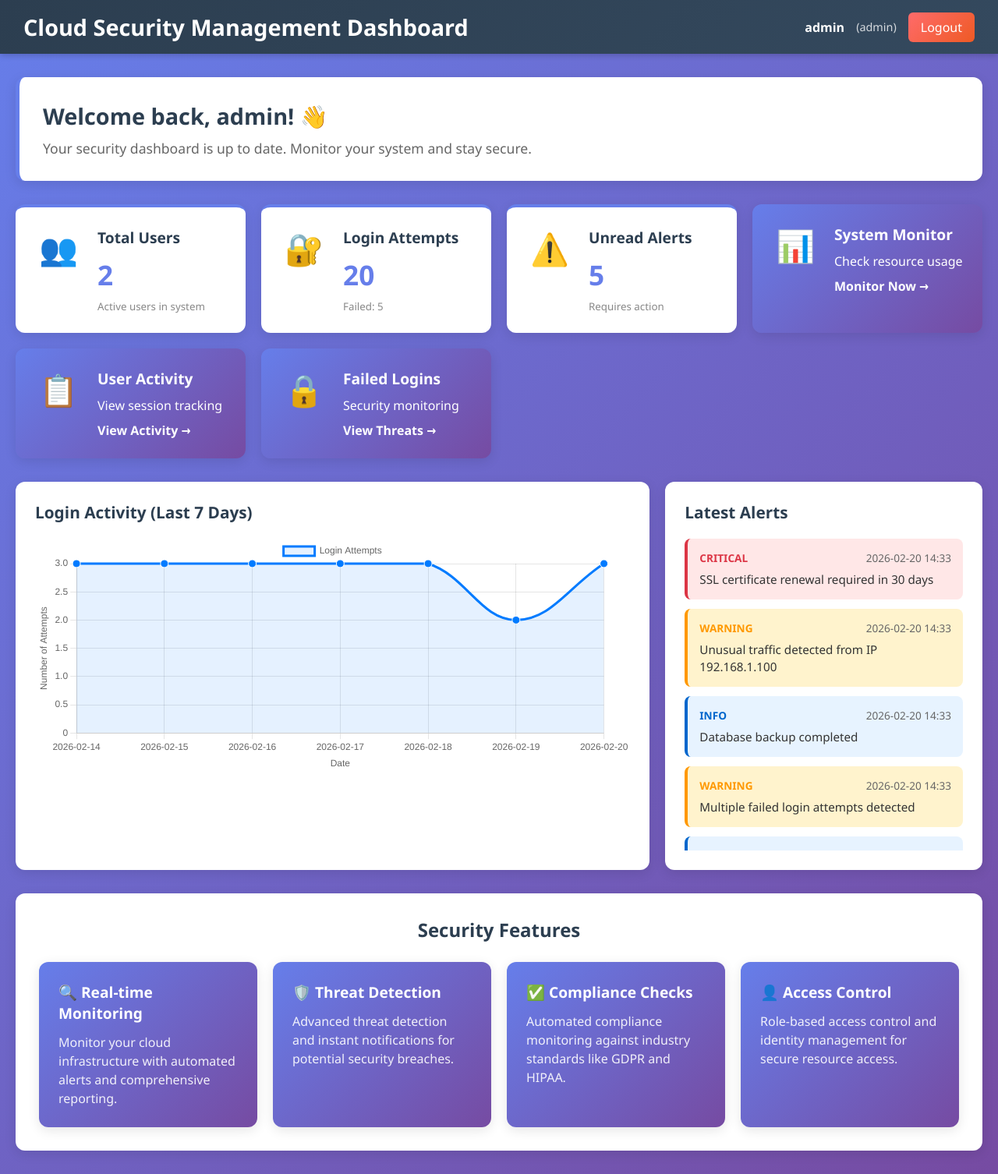
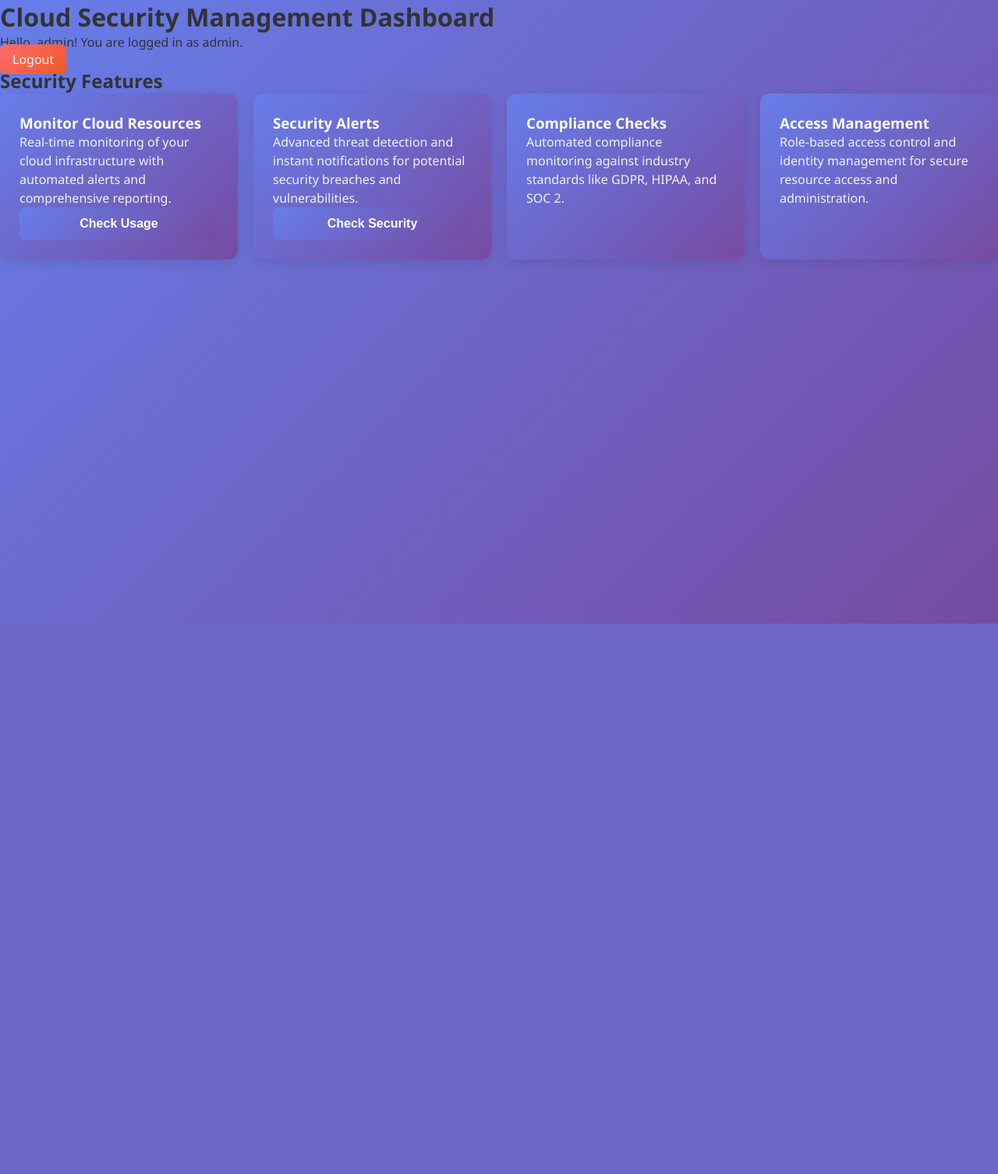
Before and after one commit to sakshi11maurya/major_project, a Flask app: page / in a window 1280 px wide. Shown: the whole page at 78% size. After the commit the page ends 800 px from the top, so only its background shows below. Run offline with Flask 3, Linux system fonts and the light colour scheme; a user stored in the database is signed in.

Commit message:
Accepted teammate main branch changes

```diff
--- a/app.py
+++ b/app.py
@@ -1,11 +1,8 @@
 from flask import Flask, render_template, redirect, url_for, flash, request
 from flask_login import LoginManager, login_user, logout_user, login_required, current_user
 from werkzeug.security import check_password_hash
-import psutil
 from config import Config
-from models import db, User, LoginAttempt, Alert, UserActivity, FailedLoginAttempt
-from datetime import datetime, timedelta
-from sqlalchemy import func
+from models import db, User, Alert
 
 app = Flask(__name__)
 app.config.from_object(Config)
@@ -22,135 +19,24 @@ def load_user(user_id):
 @app.route('/')
 @login_required
 def dashboard():
-    # Get dashboard statistics
-    total_users = User.query.count()
-    total_login_attempts = LoginAttempt.query.count()
-    failed_attempts = LoginAttempt.query.filter_by(success=False).count()
-    alerts = Alert.query.order_by(Alert.created_at.desc()).limit(5).all()
-    unread_alerts = Alert.query.filter_by(is_read=False).count()
-
-    # Get activity data for last 7 days
-    last_7_days = datetime.utcnow() - timedelta(days=7)
-    daily_logins = db.session.query(
-        func.date(LoginAttempt.timestamp).label('date'),
-        func.count(LoginAttempt.id).label('count')
-    ).filter(LoginAttempt.timestamp >= last_7_days).group_by(
-        func.date(LoginAttempt.timestamp)
-    ).all()
-
-    # Format data for chart
-    chart_labels = [str(item[0]) for item in daily_logins]
-    chart_data = [item[1] for item in daily_logins]
-
-    return render_template('dashboard.html',
-                         user=current_user,
-                         total_users=total_users,
-                         total_login_attempts=total_login_attempts,
-                         failed_attempts=failed_attempts,
-                         unread_alerts=unread_alerts,
-                         alerts=alerts,
-                         chart_labels=chart_labels,
-                         chart_data=chart_data)
+    return render_template('dashboard.html', user=current_user)
 
 @app.route('/login', methods=['GET', 'POST'])
 def login():
     if request.method == 'POST':
         username = request.form.get('username')
         password = request.form.get('password')
-        ip_address = request.remote_addr
-        user_agent = request.headers.get('User-Agent', '')
-
         user = User.query.filter_by(username=username).first()
-
-        # Check if account is locked
-        if user and user.is_account_locked():
-            remaining_time = (user.locked_until - datetime.utcnow()).total_seconds() / 60
-            flash(f'Account locked due to multiple failed login attempts. Try again in {int(remaining_time)} minutes.', 'error')
-            return render_template('login.html')
-
-        # Check failed attempts in last hour
-        one_hour_ago = datetime.utcnow() - timedelta(hours=1)
-        failed_attempts = FailedLoginAttempt.query.filter(
-            FailedLoginAttempt.username == username,
-            FailedLoginAttempt.timestamp >= one_hour_ago
-        ).count()
-
-        # Track login attempt
-        attempt = LoginAttempt(
-            username=username,
-            success=False,
-            ip_address=ip_address
-        )
-
         if user and user.check_password(password):
-            # Successful login
-            attempt.success = True
-            db.session.add(attempt)
-            db.session.commit()
-
-            # Clear failed attempts on successful login
-            FailedLoginAttempt.query.filter_by(username=username).delete()
-            db.session.commit()
-
-            # Create user activity record
-            activity = UserActivity(
-                user_id=user.id,
-                username=user.username,
-                login_time=datetime.utcnow(),
-                ip_address=ip_address
-            )
-            db.session.add(activity)
-            db.session.commit()
-
             login_user(user)
             return redirect(url_for('dashboard'))
         else:
-            # Failed login
-            failed_attempt = FailedLoginAttempt(
-                username=username,
-                ip_address=ip_address,
-                user_agent=user_agent,
-                password_entered=password
-            )
-            db.session.add(failed_attempt)
-            db.session.add(attempt)
-            db.session.commit()
-
-            # Check if we need to lock the account
-            if failed_attempts >= 3:
-                if user:
-                    user.is_locked = True
-                    user.locked_until = datetime.utcnow() + timedelta(minutes=30)
-                    db.session.commit()
-
-                    # Create security alert
-                    alert = Alert(
-                        message=f'Account "{username}" locked after 4+ failed login attempts from IP {ip_address}',
-                        level='critical'
-                    )
-                    db.session.add(alert)
-                    db.session.commit()
-
-                flash('Account locked due to multiple failed login attempts. Please try again in 30 minutes.', 'error')
-            else:
-                remaining_attempts = 3 - failed_attempts
-                flash(f'Invalid username or password. {remaining_attempts} attempts remaining before account lock.', 'error')
-
+            flash('Invalid username or password')
     return render_template('login.html')
 
 @app.route('/logout')
 @login_required
 def logout():
-    # Update user activity with logout time
-    activity = UserActivity.query.filter_by(
-        user_id=current_user.id,
-        logout_time=None
-    ).order_by(UserActivity.login_time.desc()).first()
-
-    if activity:
-        activity.logout_time = datetime.utcnow()
-        db.session.commit()
-
     logout_user()
     return redirect(url_for('login'))
 
@@ -158,84 +44,47 @@ def logout():
 @app.route('/monitor')
 @login_required
 def monitor():
+    import psutil
     cpu = psutil.cpu_percent()
     ram = psutil.virtual_memory().percent
-    disk = psutil.disk_usage('C:\\').percent
+    disk = psutil.disk_usage('/').percent
     return render_template('monitor.html', cpu=cpu, ram=ram, disk=disk)
 
+@app.route('/admin')
+@login_required
+def admin_panel():
+    if current_user.role != 'admin':
+        flash("Access Denied! Admins only.")
+        return redirect(url_for('dashboard'))
+    return render_template('admin.html')
 
-@app.route('/activity')
+@app.route('/generate_alert')
 @login_required
-def activity():
-    page = request.args.get('page', 1, type=int)
-    per_page = 20
+def generate_alert():
 
-    # Admin sees all activities, users see only their own
-    if current_user.role == 'admin':
-        activities = UserActivity.query.order_by(
-            UserActivity.login_time.desc()
-        ).paginate(page=page, per_page=per_page)
-        total_active_sessions = UserActivity.query.filter_by(logout_time=None).count()
-        total_users_active = db.session.query(
-            func.count(func.distinct(UserActivity.user_id))
-        ).filter(UserActivity.logout_time == None).scalar()
-    else:
-        activities = UserActivity.query.filter_by(
-            user_id=current_user.id
-        ).order_by(
-            UserActivity.login_time.desc()
-        ).paginate(page=page, per_page=per_page)
-        total_active_sessions = UserActivity.query.filter_by(
-            user_id=current_user.id,
-            logout_time=None
-        ).count()
-        total_users_active = 1 if total_active_sessions > 0 else 0
-
-    return render_template('activity.html',
-                         user=current_user,
-                         activities=activities,
-                         total_active_sessions=total_active_sessions,
-                         total_users_active=total_users_active)
-
-
-@app.route('/failed-logins')
-@login_required
-def failed_logins():
-    # Only admins can view failed login attempts
     if current_user.role != 'admin':
-        flash('Access denied. Admin only.', 'error')
+        flash("Only Admin can generate alerts!")
         return redirect(url_for('dashboard'))
 
-    page = request.args.get('page', 1, type=int)
-    per_page = 20
+    import psutil
+    cpu = psutil.cpu_percent()
 
-    # Get failed login attempts from last 24 hours
-    last_24_hours = datetime.utcnow() - timedelta(hours=24)
-    failed_logins = FailedLoginAttempt.query.filter(
-        FailedLoginAttempt.timestamp >= last_24_hours
-    ).order_by(
-        FailedLoginAttempt.timestamp.desc()
-    ).paginate(page=page, per_page=per_page)
+    if cpu > 0:
+        new_alert = Alert(
+            message="High CPU Usage Detected!",
+            level="High"
+        )
+        db.session.add(new_alert)
+        db.session.commit()
 
-    # Get statistics
-    total_failed_today = FailedLoginAttempt.query.filter(
-        FailedLoginAttempt.timestamp >= last_24_hours
-    ).count()
+    flash("Security Scan Completed!")
+    return redirect(url_for('alerts'))
 
-    unique_usernames = db.session.query(
-        func.count(func.distinct(FailedLoginAttempt.username))
-    ).filter(FailedLoginAttempt.timestamp >= last_24_hours).scalar()
-
-    unique_ips = db.session.query(
-        func.count(func.distinct(FailedLoginAttempt.ip_address))
-    ).filter(FailedLoginAttempt.timestamp >= last_24_hours).scalar()
-
-    return render_template('failed_logins.html',
-                         user=current_user,
-                         failed_logins=failed_logins,
-                         total_failed_today=total_failed_today,
-                         unique_usernames=unique_usernames,
-                         unique_ips=unique_ips)
+@app.route('/alerts')
+@login_required
+def alerts():
+    all_alerts = Alert.query.all()
+    return render_template('alerts.html', alerts=all_alerts)
 
 
 if __name__ == '__main__':
@@ -253,100 +102,4 @@ if __name__ == '__main__':
             user.set_password('user123')
             db.session.add(user)
             db.session.commit()
-
-        # Create sample alerts if not exist
-        if Alert.query.count() == 0:
-            alerts_data = [
-                Alert(message='System security scan completed successfully', level='info'),
-                Alert(message='Multiple failed login attempts detected', level='warning'),
-                Alert(message='Database backup completed', level='info'),
-                Alert(message='Unusual traffic detected from IP 192.168.1.100', level='warning'),
-                Alert(message='SSL certificate renewal required in 30 days', level='critical'),
-            ]
-            for alert in alerts_data:
-                db.session.add(alert)
-            db.session.commit()
-
-        # Create sample login attempts if not exist
-        if LoginAttempt.query.count() == 0:
-            base_time = datetime.utcnow()
-            attempts = []
-            for i in range(20):
-                attempt = LoginAttempt(
-                    username='admin' if i % 3 == 0 else 'user',
-                    success=True if i % 4 != 0 else False,
-                    timestamp=base_time - timedelta(days=i % 7, hours=i % 24),
-                    ip_address='192.168.1.100'
-                )
-                attempts.append(attempt)
-            for attempt in attempts:
-                db.session.add(attempt)
-            db.session.commit()
-
-        # Create sample user activities if not exist
-        if UserActivity.query.count() == 0:
-            admin_user = User.query.filter_by(username='admin').first()
-            user_user = User.query.filter_by(username='user').first()
-            base_time = datetime.utcnow()
-
-            activities = [
-                UserActivity(
-                    user_id=admin_user.id,
-                    username='admin',
-                    login_time=base_time - timedelta(days=5, hours=10),
-                    logout_time=base_time - timedelta(days=5, hours=11),
-                    ip_address='192.168.1.100'
-                ),
-                UserActivity(
-                    user_id=user_user.id,
-                    username='user',
-                    login_time=base_time - timedelta(days=3, hours=14),
-                    logout_time=base_time - timedelta(days=3, hours=15),
-                    ip_address='192.168.1.101'
-                ),
-                UserActivity(
-                    user_id=admin_user.id,
-                    username='admin',
-                    login_time=base_time - timedelta(days=2, hours=9),
-                    logout_time=base_time - timedelta(days=2, hours=12),
-                    ip_address='192.168.1.100'
-                ),
-                UserActivity(
-                    user_id=user_user.id,
-                    username='user',
-                    login_time=base_time - timedelta(hours=4),
-                    logout_time=None,
-                    ip_address='10.0.0.50'
-                ),
-                UserActivity(
-                    user_id=admin_user.id,
-                    username='admin',
-                    login_time=base_time - timedelta(hours=2),
-                    logout_time=base_time - timedelta(hours=1),
-                    ip_address='192.168.1.100'
-                ),
-            ]
-
-            for activity in activities:
-                db.session.add(activity)
-            db.session.commit()
-
-        # Create sample failed login attempts if not exist
-        if FailedLoginAttempt.query.count() == 0:
-            base_time = datetime.utcnow()
-            failed_attempts = [
-                FailedLoginAttempt(username='admin', ip_address='203.0.113.45', timestamp=base_time - timedelta(hours=2)),
-                FailedLoginAttempt(username='admin', ip_address='203.0.113.45', timestamp=base_time - timedelta(hours=1, minutes=50)),
-                FailedLoginAttempt(username='admin', ip_address='203.0.113.45', timestamp=base_time - timedelta(hours=1, minutes=40)),
-                FailedLoginAttempt(username='user', ip_address='198.51.100.20', timestamp=base_time - timedelta(minutes=45)),
-                FailedLoginAttempt(username='user', ip_address='198.51.100.20', timestamp=base_time - timedelta(minutes=35)),
-                FailedLoginAttempt(username='testuser', ip_address='192.0.2.50', timestamp=base_time - timedelta(minutes=30)),
-                FailedLoginAttempt(username='testuser', ip_address='192.0.2.50', timestamp=base_time - timedelta(minutes=20)),
-                FailedLoginAttempt(username='testuser', ip_address='192.0.2.50', timestamp=base_time - timedelta(minutes=10)),
-                FailedLoginAttempt(username='hacker', ip_address='192.0.2.100', timestamp=base_time - timedelta(minutes=5)),
-            ]
-            for attempt in failed_attempts:
-                db.session.add(attempt)
-            db.session.commit()
-
     app.run(debug=True)
--- a/templates/dashboard.html
+++ b/templates/dashboard.html
@@ -1,200 +1,60 @@
 <!DOCTYPE html>
 <html lang="en">
+
 <head>
     <meta charset="UTF-8">
     <meta name="viewport" content="width=device-width, initial-scale=1.0">
     <title>Cloud Security Management Dashboard</title>
     <link rel="stylesheet" href="{{ url_for('static', filename='style.css') }}">
-    <script src="https://cdn.jsdelivr.net/npm/chart.js"></script>
 </head>
+
 <body>
-    <div class="topbar">
-        <div class="topbar-left">
+    <div class="container">
+        <div class="header">
             <h1>Cloud Security Management Dashboard</h1>
-        </div>
-        <div class="topbar-right">
-            <span class="user-name">{{ user.username }}</span>
-            <span class="user-role">({{ user.role }})</span>
-            <a href="{{ url_for('logout') }}" class="logout-btn">Logout</a>
-        </div>
-    </div>
-
-    <div class="dashboard-container">
-        <!-- Welcome Panel -->
-        <div class="welcome-panel">
-            <h2>Welcome back, {{ user.username }}! 👋</h2>
-            <p>Your security dashboard is up to date. Monitor your system and stay secure.</p>
-        </div>
-
-        <!-- Stats Grid -->
-        <div class="stats-grid">
-            <!-- Total Users Card -->
-            <div class="stat-card">
-                <div class="stat-icon users-icon">👥</div>
-                <div class="stat-content">
-                    <h3>Total Users</h3>
-                    <p class="stat-number">{{ total_users }}</p>
-                    <small>Active users in system</small>
-                </div>
-            </div>
-
-            <!-- Total Login Attempts Card -->
-            <div class="stat-card">
-                <div class="stat-icon login-icon">🔐</div>
-                <div class="stat-content">
-                    <h3>Login Attempts</h3>
-                    <p class="stat-number">{{ total_login_attempts }}</p>
-                    <small>Failed: {{ failed_attempts }}</small>
-                </div>
-            </div>
-
-            <!-- Alerts Card -->
-            <div class="stat-card">
-                <div class="stat-icon alert-icon">⚠️</div>
-                <div class="stat-content">
-                    <h3>Unread Alerts</h3>
-                    <p class="stat-number">{{ unread_alerts }}</p>
-                    <small>Requires action</small>
-                </div>
-            </div>
-
-            <!-- Monitor Card -->
-            <div class="stat-card action-card">
-                <div class="stat-icon monitor-icon">📊</div>
-                <div class="stat-content">
-                    <h3>System Monitor</h3>
-                    <p>Check resource usage</p>
-                    <a href="{{ url_for('monitor') }}" class="card-link">Monitor Now →</a>
-                </div>
-            </div>
-
-            <!-- Activity Card -->
-            <div class="stat-card action-card">
-                <div class="stat-icon activity-icon">📋</div>
-                <div class="stat-content">
-                    <h3>User Activity</h3>
-                    <p>View session tracking</p>
-                    <a href="{{ url_for('activity') }}" class="card-link">View Activity →</a>
-                </div>
-            </div>
-
-            <!-- Failed Logins Card (Admin Only) -->
-            {% if user.role == 'admin' %}
-            <div class="stat-card action-card">
-                <div class="stat-icon security-icon">🔒</div>
-                <div class="stat-content">
-                    <h3>Failed Logins</h3>
-                    <p>Security monitoring</p>
-                    <a href="{{ url_for('failed_logins') }}" class="card-link">View Threats →</a>
-                </div>
-            </div>
-            {% endif %}
-        </div>
-
-        <!-- Main Content Area -->
-        <div class="main-content">
-            <!-- Activity Chart -->
-            <div class="chart-container">
-                <h3>Login Activity (Last 7 Days)</h3>
-                <canvas id="activityChart"></canvas>
-            </div>
-
-            <!-- Alerts Section -->
-            <div class="alerts-section">
-                <h3>Latest Alerts</h3>
-                <div class="alerts-list">
-                    {% if alerts %}
-                        {% for alert in alerts %}
-                        <div class="alert-item alert-{{ alert.level }}">
-                            <div class="alert-header">
-                                <span class="alert-level">{{ alert.level.upper() }}</span>
-                                <span class="alert-time">{{ alert.created_at.strftime('%Y-%m-%d %H:%M') }}</span>
-                            </div>
-                            <p class="alert-message">{{ alert.message }}</p>
-                        </div>
-                        {% endfor %}
-                    {% else %}
-                        <p class="no-alerts">No alerts at this time.</p>
-                    {% endif %}
-                </div>
+            <div class="user-info">
+                <p>Hello, {{ user.username }}! You are logged in as {{ user.role }}.</p>
+                <a href="{{ url_for('logout') }}" class="logout-btn">Logout</a>
             </div>
         </div>
 
-        <!-- Features Section -->
-        <div class="features-section">
-            <h3>Security Features</h3>
+
+
+
+
+        <div class="dashboard-content">
+            <h2>Security Features</h2>
             <div class="features-grid">
                 <div class="feature-card">
-                    <h4>🔍 Real-time Monitoring</h4>
-                    <p>Monitor your cloud infrastructure with automated alerts and comprehensive reporting.</p>
+                    <h3> Monitor Cloud Resources</h3>
+                    <p>Real-time monitoring of your cloud infrastructure with automated alerts and comprehensive
+                        reporting.</p>
+                    <a href="{{ url_for('monitor') }}">
+                        <button>Check Usage</button>
+                    </a>
+                </div>
+
+
+                <div class="feature-card">
+                    <h3>Security Alerts</h3>
+                    <p>Advanced threat detection and instant notifications for potential security breaches and
+                        vulnerabilities.</p>
+                        <a href="{{ url_for('alerts') }}">
+                        <button>Check Security</button>
+                    </a>
                 </div>
                 <div class="feature-card">
-                    <h4>🛡️ Threat Detection</h4>
-                    <p>Advanced threat detection and instant notifications for potential security breaches.</p>
+                    <h3>Compliance Checks</h3>
+                    <p>Automated compliance monitoring against industry standards like GDPR, HIPAA, and SOC 2.</p>
                 </div>
                 <div class="feature-card">
-                    <h4>✅ Compliance Checks</h4>
-                    <p>Automated compliance monitoring against industry standards like GDPR and HIPAA.</p>
-                </div>
-                <div class="feature-card">
-                    <h4>👤 Access Control</h4>
-                    <p>Role-based access control and identity management for secure resource access.</p>
+                    <h3>Access Management</h3>
+                    <p>Role-based access control and identity management for secure resource access and administration.
+                    </p>
                 </div>
             </div>
         </div>
     </div>
+</body>
 
-    <script>
-        // Prepare chart data
-        const chartLabels = {{ chart_labels | tojson }};
-        const chartData = {{ chart_data | tojson }};
-
-        // Create chart
-        const ctx = document.getElementById('activityChart').getContext('2d');
-        new Chart(ctx, {
-            type: 'line',
-            data: {
-                labels: chartLabels,
-                datasets: [{
-                    label: 'Login Attempts',
-                    data: chartData,
-                    borderColor: '#007bff',
-                    backgroundColor: 'rgba(0, 123, 255, 0.1)',
-                    tension: 0.4,
-                    fill: true,
-                    pointBackgroundColor: '#007bff',
-                    pointBorderColor: '#fff',
-                    pointRadius: 5,
-                    pointHoverRadius: 7
-                }]
-            },
-            options: {
-                responsive: true,
-                plugins: {
-                    legend: {
-                        display: true,
-                        labels: {
-                            font: { size: 12 }
-                        }
-                    }
-                },
-                scales: {
-                    y: {
-                        beginAtZero: true,
-                        title: {
-                            display: true,
-                            text: 'Number of Attempts'
-                        }
-                    },
-                    x: {
-                        title: {
-                            display: true,
-                            text: 'Date'
-                        }
-                    }
-                }
-            }
-        });
-    </script>
-</body>
 </html>
```
Also changed, not shown: models.py (+4 -57 lines), templates/alerts.html (added, +15 -0 lines).
